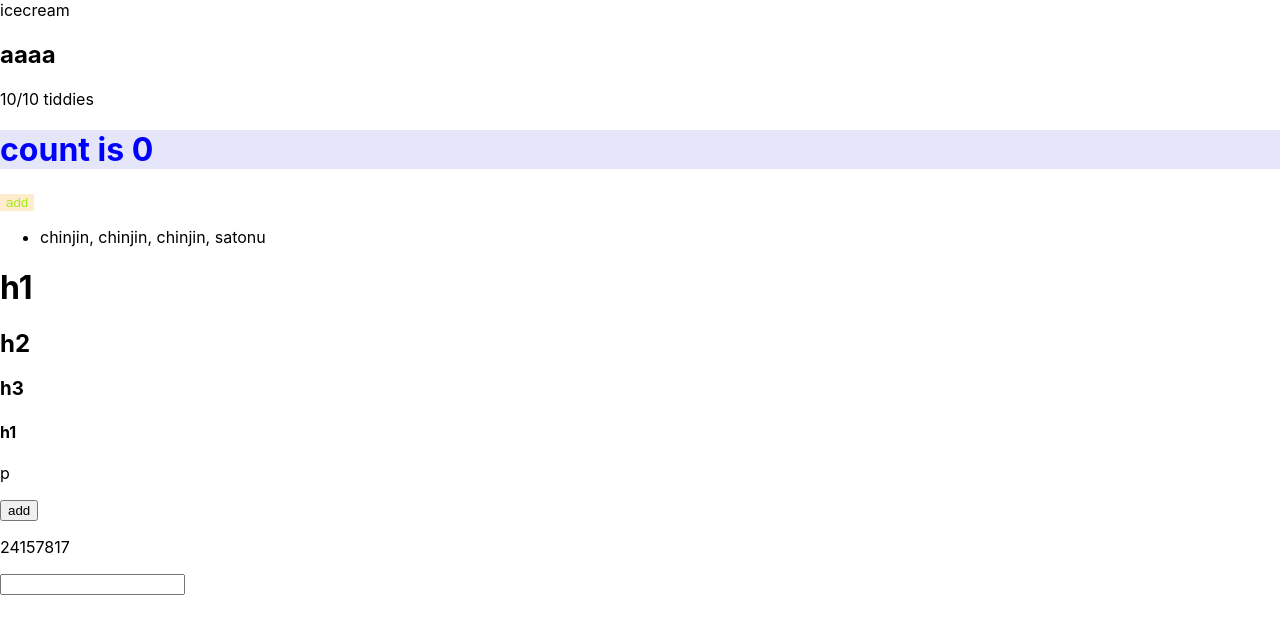
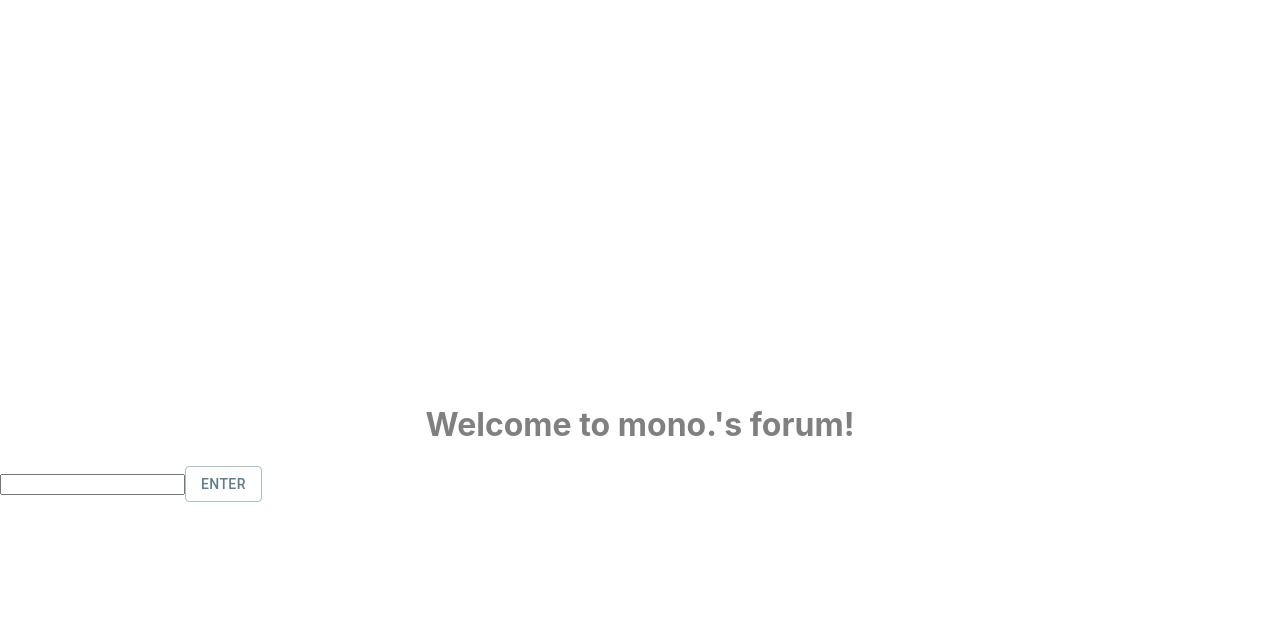
Before and after one commit to monobeartae/cvwo-assignment, a React (Create React App) app in the folder cvwo-app/: page / in a window 1280 px wide. Shown: the top 634 px of the page. Built offline with nearby package versions, Linux system fonts and the light colour scheme.

Commit message:
set up routing (pages)

```diff
--- a/cvwo-app/src/App.tsx
+++ b/cvwo-app/src/App.tsx
@@ -1,29 +1,40 @@
 import React, { useState } from 'react';
+import { BrowserRouter, Route, Routes } from 'react-router-dom';
 import logo from './logo.svg';
-import Thread from './components/Thread';
+import ThreadPreview from './components/ThreadPreview';
 import Comment from './components/Comment';
 import ExampleCounter from './examples/ExampleCounter';
 import ExampleGeneric from './examples/ExampleGeneric';
 import './App.css';
 import Hooks from './examples/Hooks';
+import LoginPage from './pages/LoginPage';
+import HomePage from './pages/HomePage';
+import ThreadFull from './components/ThreadFull';
 
+type Thread = {
+  id: number,
+  title: string,
+  children: string,
+  author: string
+}
 
 function App() {
-  const [count, setCount] = useState<number>(0);
-  const [name, setName] = useState<string>("icecream");
+  const [threads, setThreads] = useState<Thread[]>([
+    { id: 0, title: 'Thread1', children: 'aaa', author: 'mono.' }
+  ]);
 
   return (
     <>
-      <Thread title={name} />
-      <Comment >10/10 tiddies</Comment>
+      <BrowserRouter>
+        <Routes>
+          <Route path="/" element={<LoginPage />} />
+          <Route path="/home" element={<HomePage />} />
+          {/* <Route path="/home/thread" element={<ThreadFull />} /> */}
+        </Routes>
+      </BrowserRouter>
+      {/*
       <ExampleCounter setCount={setCount}>count is {count}</ExampleCounter>
-      <ExampleGeneric items={["chinjin, chinjin, chinjin, satonu"]} render={(item: string) => <span>{item}</span>} />
-      <h1>h1</h1>
-      <h2>h2</h2>
-      <h3>h3</h3>
-      <h4>h1</h4>
-      <p>p</p>
-      <Hooks />
+      <ExampleGeneric items={["chinjin, chinjin, chinjin, satonu"]} render={(item: string) => <span>{item}</span>} /> */}
     </>
 
   );
--- a/cvwo-app/src/components/Thread.tsx
+++ /dev/null
@@ -1,10 +0,0 @@
-import React from 'react'
-type ThreadProps = { title: string }
-
-const Thread = ({ title }: ThreadProps) => {
-    return (
-        <div> {title}</div>
-    )
-}
-
-export default Thread
--- /dev/null
+++ b/cvwo-app/src/components/ThreadFull.tsx
@@ -0,0 +1,18 @@
+import React from 'react'
+import ThreadPreview from './ThreadPreview'
+
+type ThreadProps = {
+    id: number,
+    title: string,
+    children: string
+}
+
+const ThreadFull = ({ id, title, children }: ThreadProps) => {
+    return (
+        <ThreadPreview id={id} title={title}>
+            {children}
+        </ThreadPreview>
+    )
+}
+
+export default ThreadFull
--- /dev/null
+++ b/cvwo-app/src/components/ThreadPreview.tsx
@@ -0,0 +1,30 @@
+import React, { useEffect } from 'react'
+import Card from '@mui/material/Card';
+import { useNavigate } from 'react-router-dom'
+import { Box, CardActionArea, CardContent } from '@mui/material';
+
+type ThreadProps = {
+    id: number,
+    title: string,
+    children: string
+}
+
+const ThreadPreview = ({ title, children }: ThreadProps) => {
+    const navigate = useNavigate();
+    const toThread = () => {
+        navigate('/home/thread');
+    }
+    return (
+        <Card variant='outlined'>
+            <CardActionArea onClick={toThread}>
+                <CardContent>
+                    <h3>{title}</h3>
+                    <p>{children}</p>
+                </CardContent>
+            </CardActionArea>
+        </Card>
+
+    )
+}
+
+export default ThreadPreview
--- /dev/null
+++ b/cvwo-app/src/pages/HomePage.tsx
@@ -0,0 +1,15 @@
+import React from 'react'
+import ThreadPreview from '../components/ThreadPreview'
+
+const HomePage = () => {
+    return (
+        <>
+            <ThreadPreview id={0} title='My Thread'>aaaaaaaaaa</ThreadPreview>
+            <ThreadPreview id={0} title='My Thread'>aaaaaaaaaa</ThreadPreview>
+            <ThreadPreview id={0} title='My Thread'>aaaaaaaaaa</ThreadPreview>
+        </>
+
+    )
+}
+
+export default HomePage
--- /dev/null
+++ b/cvwo-app/src/pages/LoginPage.css
@@ -0,0 +1,5 @@
+h1 {
+    color: gray;
+    text-align: center;
+    padding-top: 30vmax;
+}
--- /dev/null
+++ b/cvwo-app/src/pages/LoginPage.tsx
@@ -0,0 +1,27 @@
+import React from 'react'
+import './LoginPage.css'
+import { Button, createTheme, ThemeProvider } from "@mui/material";
+import { Link } from 'react-router-dom'
+import { blueGrey, grey } from '@mui/material/colors';
+
+
+const theme = createTheme({
+    palette: {
+        primary: blueGrey,
+    },
+})
+
+const LoginPage = () => {
+    return (
+        <ThemeProvider theme={theme}>
+            <h1>Welcome to mono.'s forum!</h1>
+            <input></input>
+            <Link to='/home'>
+                <Button variant="outlined" color='primary'>Enter</Button>
+            </Link>
+        </ThemeProvider>
+
+    )
+}
+
+export default LoginPage
--- a/cvwo-app/tsconfig.json
+++ b/cvwo-app/tsconfig.json
@@ -18,7 +18,7 @@
     "resolveJsonModule": true,
     "isolatedModules": true,
     "noEmit": true,
-    "jsx": "react-jsx"
+    "jsx": "preserve"
   },
   "include": [
     "src"
--- /dev/null
+++ b/package.json
@@ -0,0 +1,5 @@
+{
+  "dependencies": {
+    "react-router-dom": "^6.21.0"
+  }
+}
```
Also changed, not shown: cvwo-app/package.json (+12 -2 lines), 2 other files (tests, documents, lock files or other folders).
